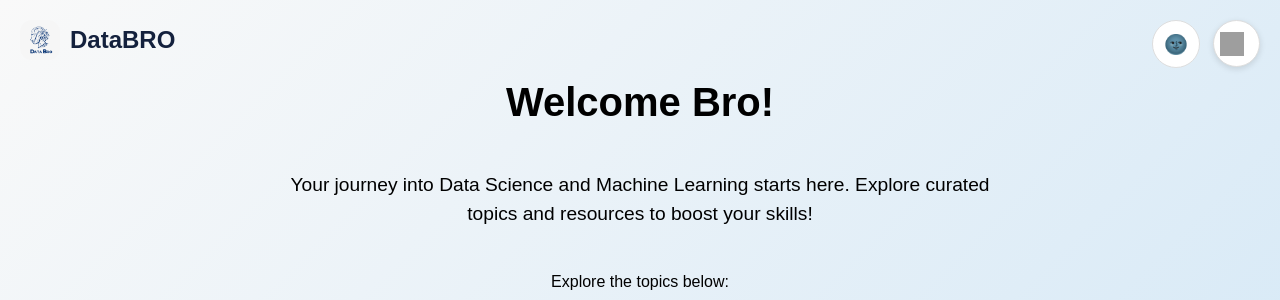
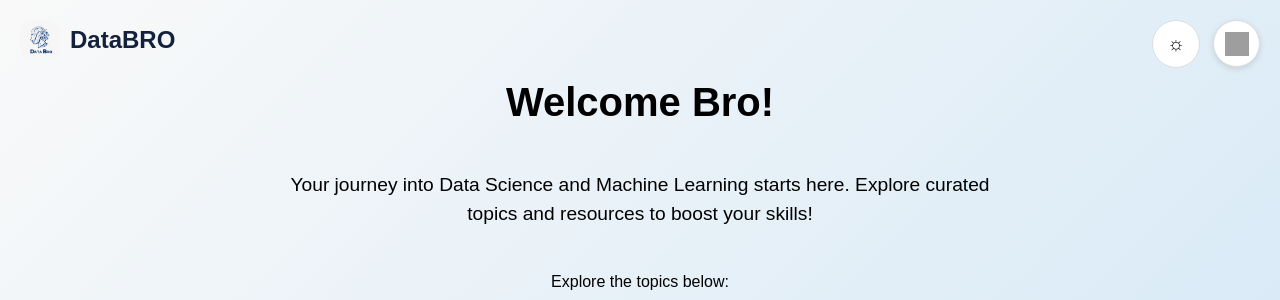
Before and after one commit to Nivin24/DataBRO, a Flask app: page / in a window 1280 px wide. Shown: the top 300 px of the page. Run offline with Flask 3, Linux system fonts and the light colour scheme; grey boxes are pictures that could not be loaded.

Commit message:
Update home.html

```diff
--- a/templates/home.html
+++ b/templates/home.html
@@ -258,6 +258,7 @@
         #sign_in button, #sign_out {
             display: flex;
             align-items: center;
+            justify-content: center;
             height: 47px;
             width: 47px;
             border-radius: 50%;
@@ -518,7 +519,7 @@
                 <h2 class="databro-title" style="display:inline; vertical-align:middle; margin: 0;">DataBRO</h2>
             </a>
         </div>
-        <button class="theme-toggle" onclick="toggleTheme()" id="themeToggleButton">🌚</button>
+        <button aria-label="Toggle theme" class="theme-toggle" onclick="toggleTheme()" id="themeToggleButton">☾</button>
         <h1 class="main-heading" style="margin-top: 80px; font-size: 2.5rem;">
             Welcome{{ " " + user.name.split(' ')[0] + "!" if user else " Bro!" }}
         </h1>
@@ -716,7 +717,7 @@
 
             // Update the button icon
             const themeToggleButton = document.getElementById('themeToggleButton');
-            themeToggleButton.textContent = newTheme === 'dark' ? '🌝' : '🌚';
+            themeToggleButton.textContent = newTheme === 'dark' ? '☾' : '☼';
         }
 
         // Load the saved theme from localStorage
@@ -725,7 +726,7 @@
 
         // Set the initial button icon
         const themeToggleButton = document.getElementById('themeToggleButton');
-        themeToggleButton.textContent = savedTheme === 'dark' ? '🌝' : '🌚';
+        themeToggleButton.textContent = savedTheme === 'dark' ? '☾' : '☼';
     </script>
 </body>
 </html>
```
